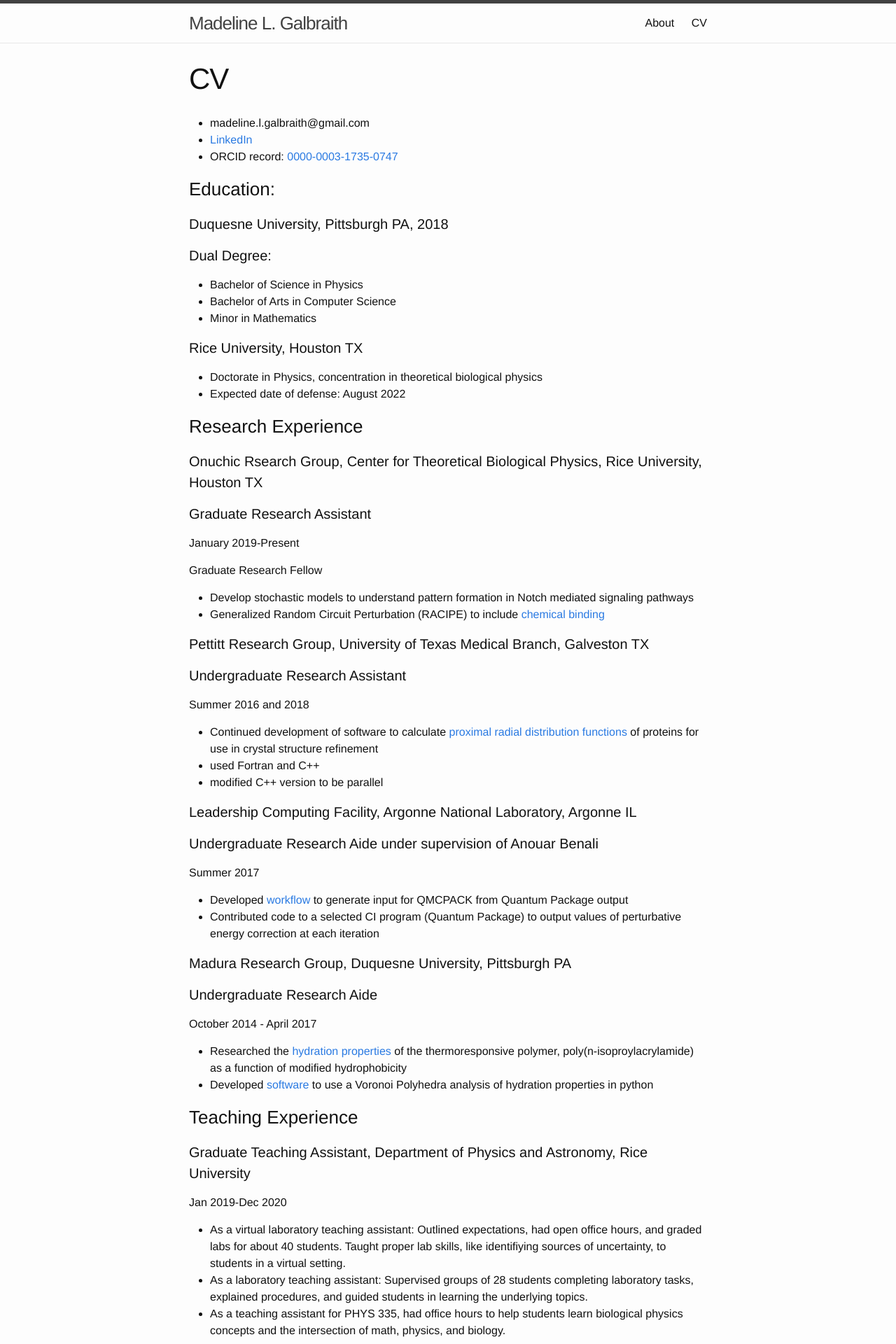
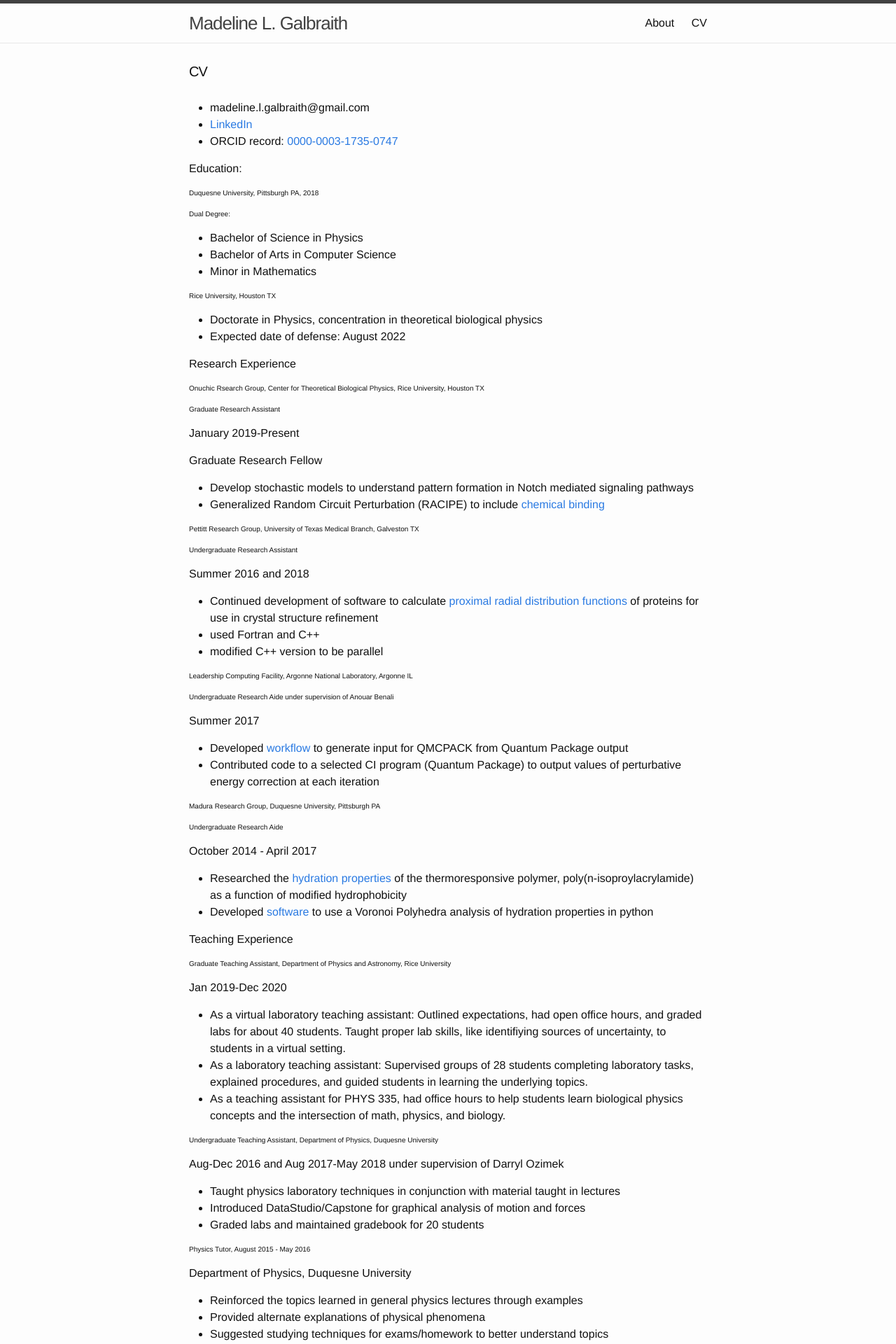
Before and after one commit to madgal/madgal.github.io, a Jekyll site: the page built from resume.md, in a window 1280 px wide. Shown: the top 1920 px of the page at 70% size. Built offline with Jekyll 4.4.1, drawn with Linux system fonts in a browser that asks for light colours.

Commit message:
Update _layout.scss

```diff
--- a/_sass/_layout.scss
+++ b/_sass/_layout.scss
@@ -191,7 +191,7 @@
 
 .post-link {
     display: block;
-    font-size: 24px;
+    font-size: 20px;
 }
 
 
@@ -204,12 +204,12 @@
 }
 
 .post-title {
-    font-size: 42px;
+    font-size: 20px;
     letter-spacing: -1px;
     line-height: 1;
 
     @include media-query($on-laptop) {
-        font-size: 36px;
+        font-size: 18px;
     }
 }
 
@@ -217,26 +217,26 @@
     margin-bottom: $spacing-unit;
 
     h2 {
-        font-size: 32px;
+        font-size: 18px;
 
         @include media-query($on-laptop) {
-            font-size: 28px;
+            font-size: 16px;
         }
     }
 
     h3 {
-        font-size: 26px;
+        font-size: 16px;
 
         @include media-query($on-laptop) {
-            font-size: 22px;
+            font-size: 12px;
         }
     }
 
     h4 {
-        font-size: 20px;
+        font-size: 10px;
 
         @include media-query($on-laptop) {
-            font-size: 18px;
+            font-size: 8px;
         }
     }
 }
```
